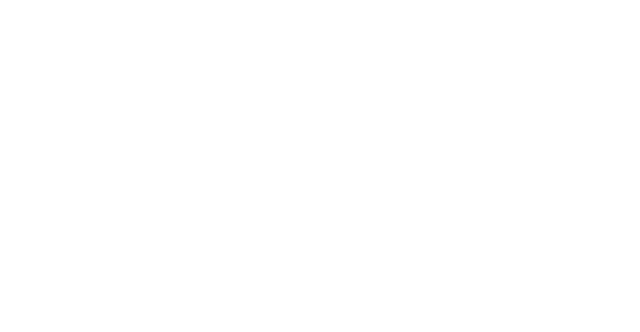
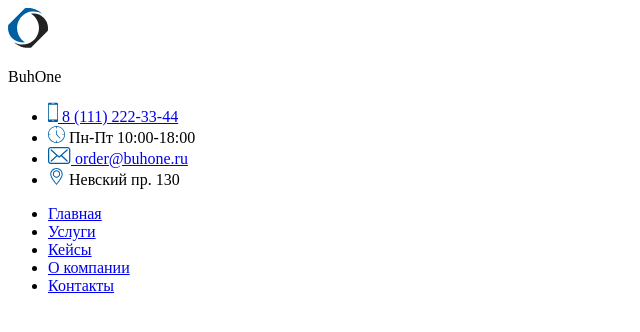
Before and after one commit to VitaC0de/test-html-css, a plain HTML site: page index.html in a window 1280 px wide. Shown: the whole page, without its empty margins (0-640 px from the left). Drawn offline with Linux system fonts and the light colour scheme.

Commit message:
add header (html)

```diff
--- a/index.html
+++ b/index.html
@@ -1,5 +1,5 @@
 <!DOCTYPE html>
-<html lang="en">
+<html lang="ru">
 <head>
 	<meta charset="UTF-8">
 	<meta name="viewport" content="width=device-width, initial-scale=1.0">
@@ -7,6 +7,44 @@
 	<link rel="stylesheet" href="style.css">
 </head>
 <body>
+	<header>
 
+		<img src="./img/logo.svg" alt="Логотип">
+		<p>BuhOne</p>
+
+		<ul>
+			<li>
+				<a href="tel:81112223344">
+					<img src="./img/phone.svg" alt="Трубка">
+					<span>8 (111) 222-33-44</span>
+				</a>
+			</li>
+			<li>
+				<img src="./img/watch.svg" alt="Часы">
+				<span>Пн-Пт 10:00-18:00</span>
+			</li>
+			<li>
+				<a href="mailto:order@buhone.ru">
+					<img src="./img/blue_envelop.svg" alt="Конверт">
+					<span>order@buhone.ru</span>
+				</a>
+			</li>
+			<li>
+				<img src="./img/location.svg" alt="Местоположение">
+				<span>Невский пр. 130</span>
+			</li>
+		</ul>
+
+		<nav>
+			<ul>
+				<li><a href="#">Главная</a></li>
+				<li><a href="#">Услуги</a></li>
+				<li><a href="#">Кейсы</a></li>
+				<li><a href="#">О компании</a></li>
+				<li><a href="#">Контакты</a></li>
+			</ul>
+		</nav>
+
+	</header>
 </body>
 </html>
```
Also changed, not shown: img/blue_envelop.svg (added).
